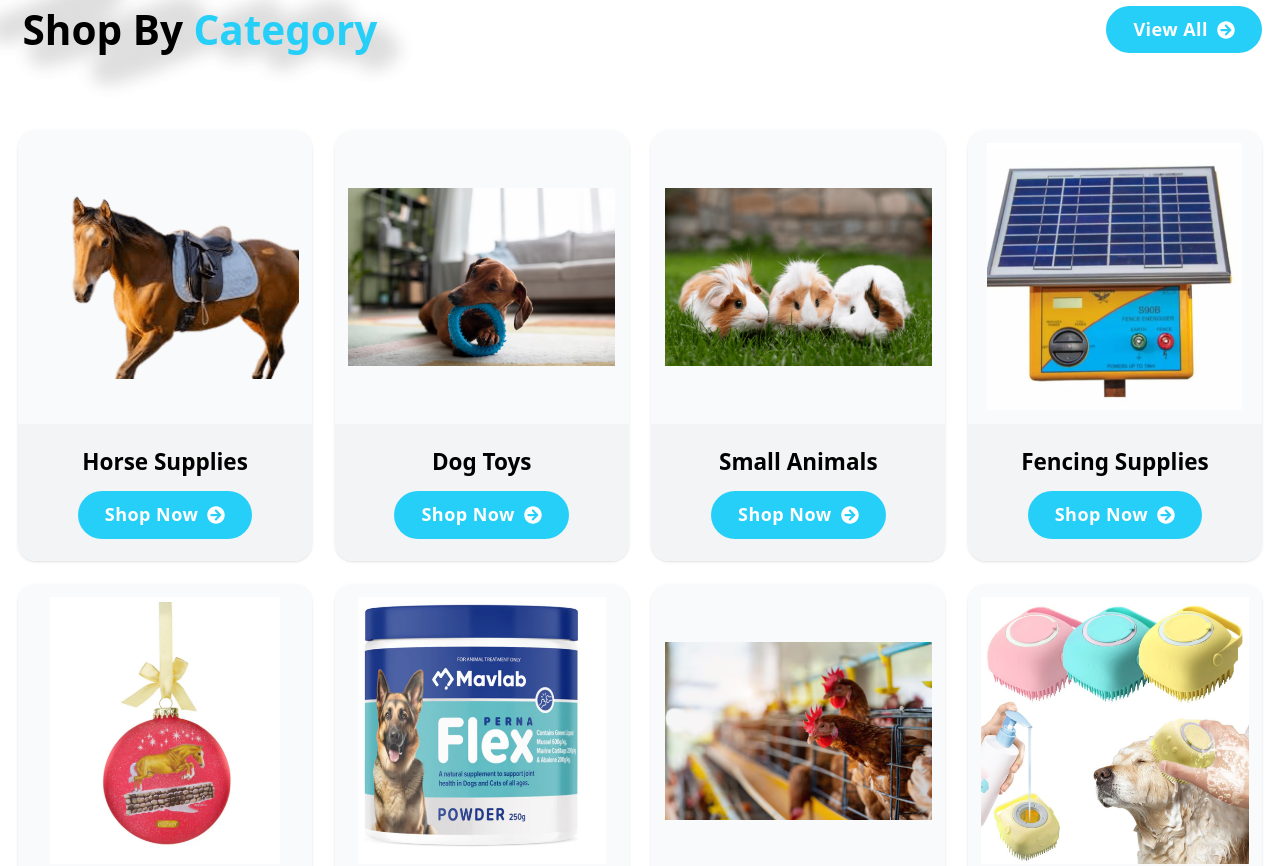
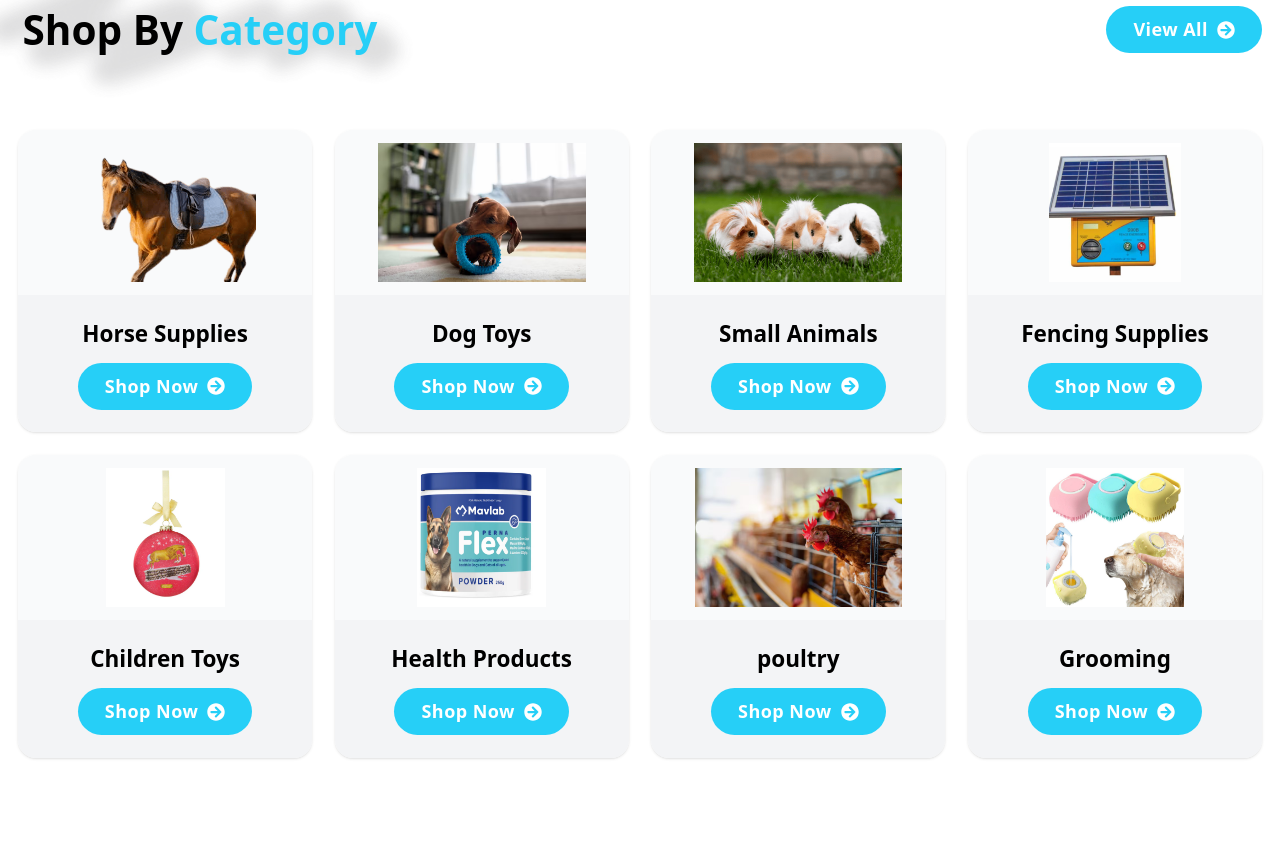
Before and after one commit to mediaclockdev/barn-next, a Next.js app: page / in a window 1280 px wide. Shown: the part 940-1806 px from the top of the page. Built offline with nearby package versions, Linux system fonts and the light colour scheme.

Commit message:
aspect video added for category card

```diff
--- a/src/components/cards/CategoryCard.tsx
+++ b/src/components/cards/CategoryCard.tsx
@@ -18,7 +18,7 @@ const CategoryCard: React.FC<Prop> = ({ id, name, image, to }) => {
       className="group bg-white rounded-2xl shadow-sm hover:shadow-xl transition duration-300 flex flex-col overflow-hidden"
     >
       {/* IMAGE */}
-      <div className="relative aspect-square bg-gray-50 flex items-center justify-center">
+      <div className="relative aspect-video bg-gray-50 flex items-center justify-center">
         <Image
           src={image}
           alt={name}
```
